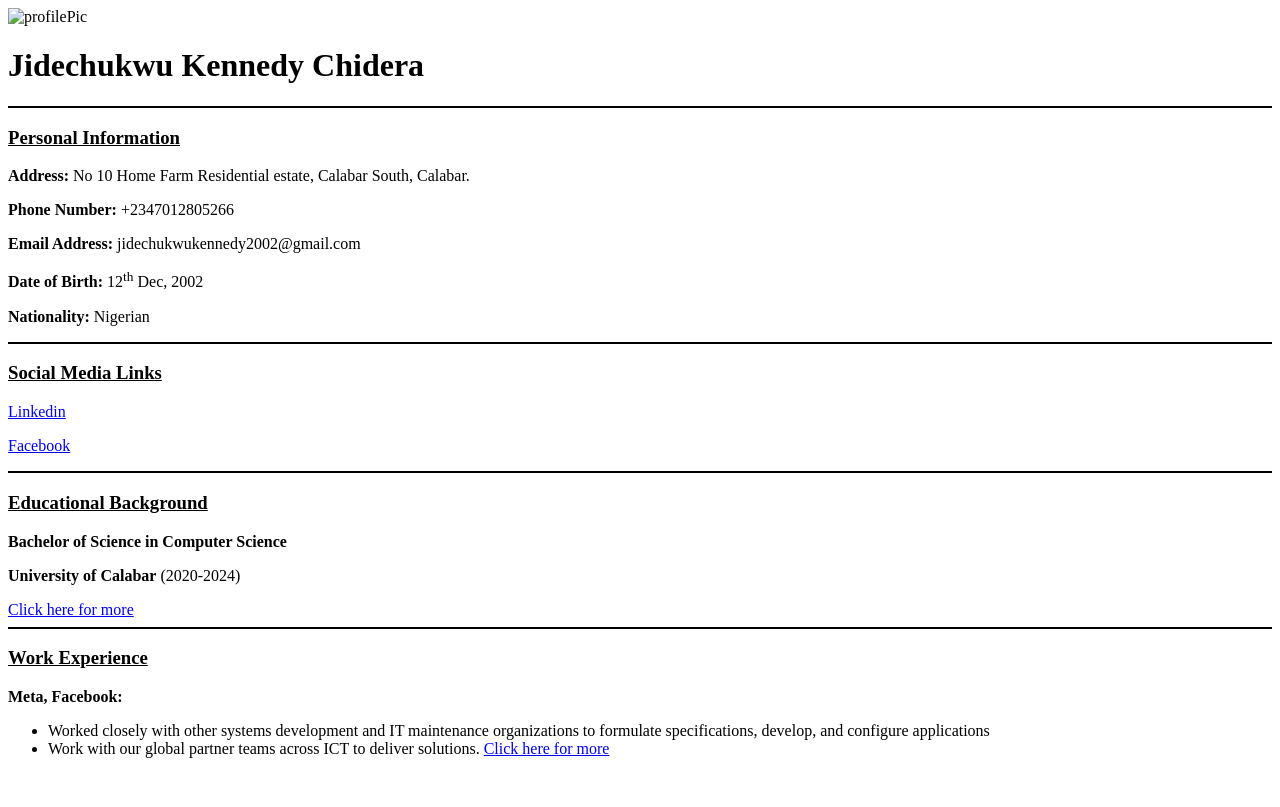
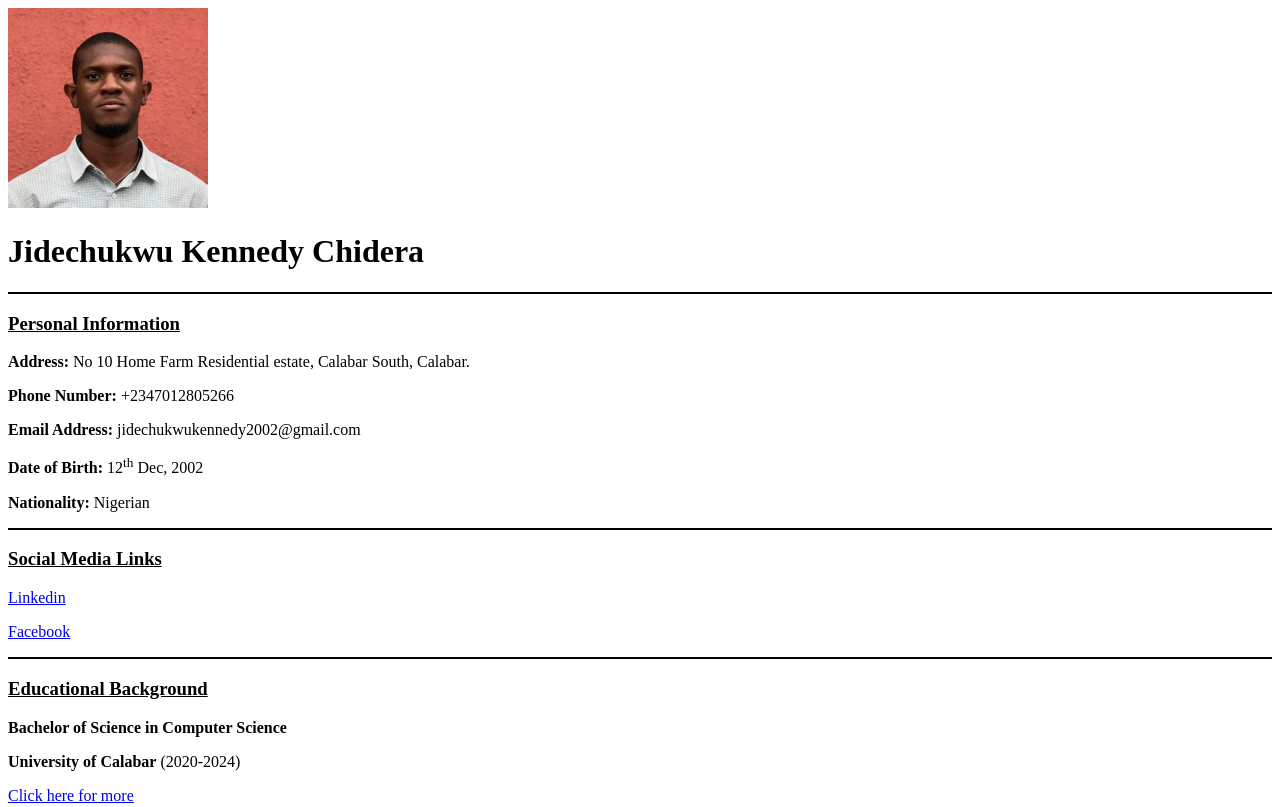
Before and after one commit to Kennedy-ys/Resume, a plain HTML site: page index.html in a window 1280 px wide. Shown: the top 807 px of the page. Drawn offline with Linux system fonts and the light colour scheme; the site is published under a folder, as on GitHub Pages, so addresses that start at the root find nothing.

Commit message:
corrected linked images

```diff
--- a/index.html
+++ b/index.html
@@ -9,7 +9,7 @@
 
 <body>
     <header>
-        <img src="/assets/profilePic.jpg" alt="profilePic" width="200px" height="200px">
+        <img src="assets/profilePic.jpg" alt="profilePic" width="200px" height="200px">
         <h1>Jidechukwu Kennedy Chidera</h1>
     </header>
     <hr size="2" color="black">
```
